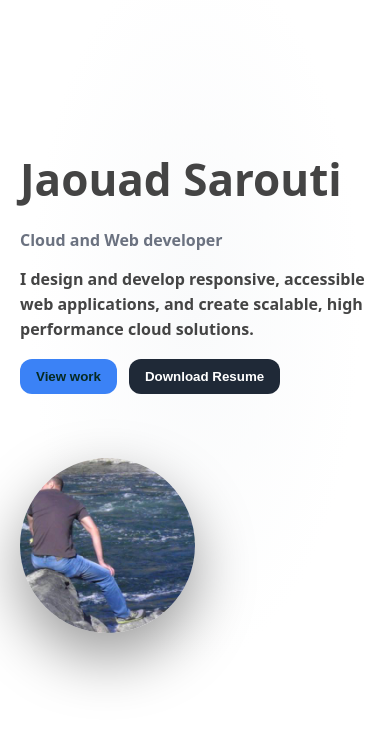
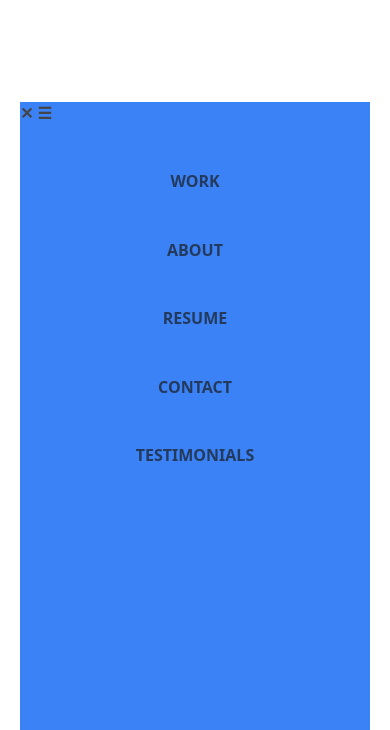
Before and after one commit to Jaouad2982/per_portfolio, a plain HTML site: page index.html in a window 390 px wide. Shown: the part 114-844 px from the top of the page. Drawn offline with Linux system fonts and the light colour scheme.

Commit message:
Adding humurger icon and close icon | respons....media Query

```diff
--- a/index.html
+++ b/index.html
@@ -21,6 +21,17 @@
             </ul>
           </nav>
         </section>
+        <div class="responsive-list-mobile">
+          <span class="close">✕</span>
+          <span class="menu">☰</span>
+          <ul class="nav-list">
+            <li><a href="#">Work</a></li>
+            <li><a href="#">About</a></li>
+            <li><a href="#">Resume</a></li>
+            <li><a href="#">Contact</a></li>
+            <li><a href="#">Testimonials</a></li>
+          </ul>
+        </div>
         <section class="main-header">
           <div class="main-header-info">
             <h1>Jaouad Sarouti</h1>
--- a/style.css
+++ b/style.css
@@ -256,6 +256,35 @@ footer {
   font-weight: bold;
 }
 
+.responsive-list-mobile {
+  background-color: var(--accent);
+  width: 100%;
+}
+
+.responsive-list-mobile .nav-list {
+  display: block;
+  flex-direction: column;
+  list-style: none;
+
+  height: 100vh;
+}
+
+.responsive-list-mobile .nav-list li {
+  display: flex;
+  justify-content: center;
+  flex-direction: column;
+  align-items: center;
+  margin: 2.9rem;
+  text-transform: uppercase;
+}
+
+.responsive-list-mobile .nav-list a:active,
+.responsive-list-mobile .nav-list a:focus {
+  color: var(--text);
+  text-decoration: none;
+  opacity: 0.8;
+  font-size: 1.5rem;
+}
 /* Responsive */
 @media (max-width: 900px) {
   .main-header {
```
